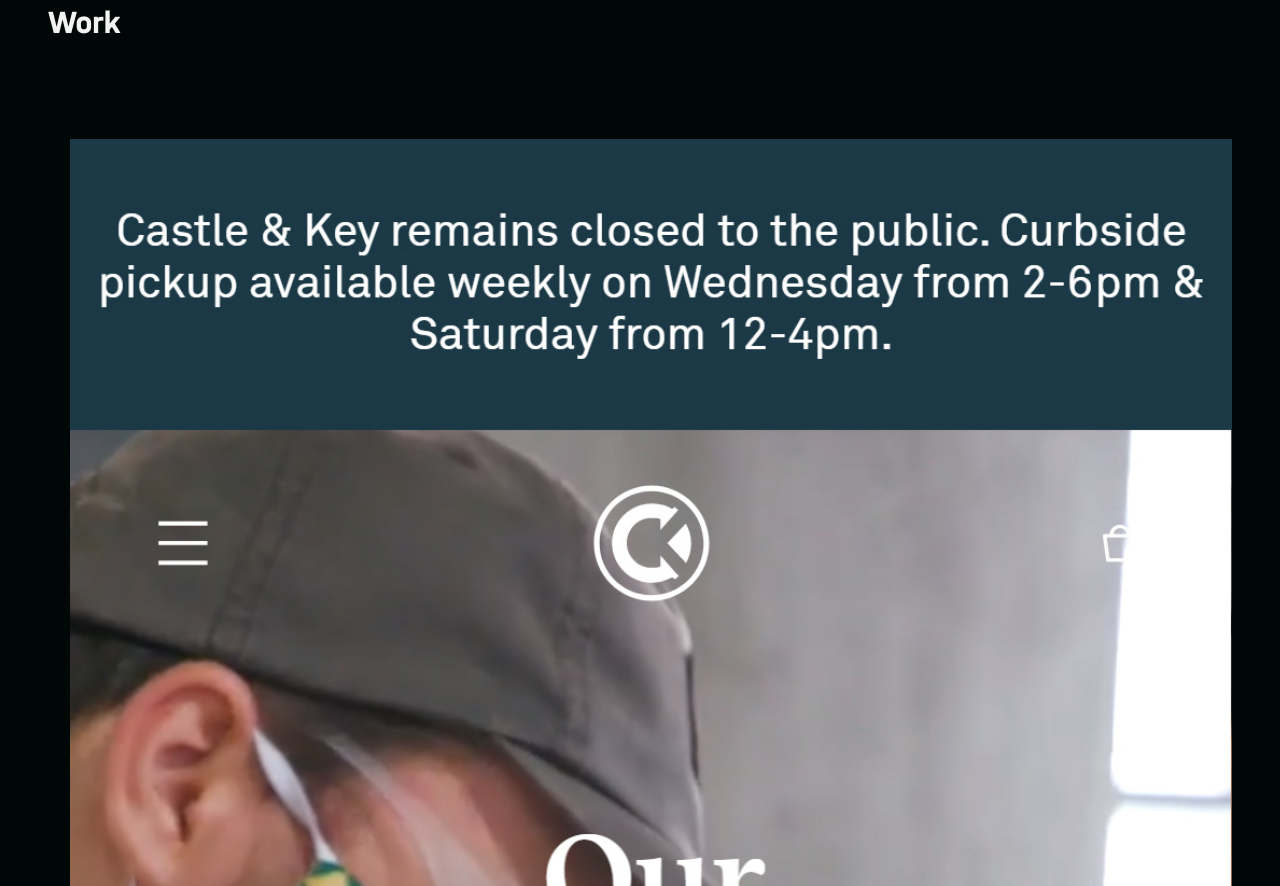
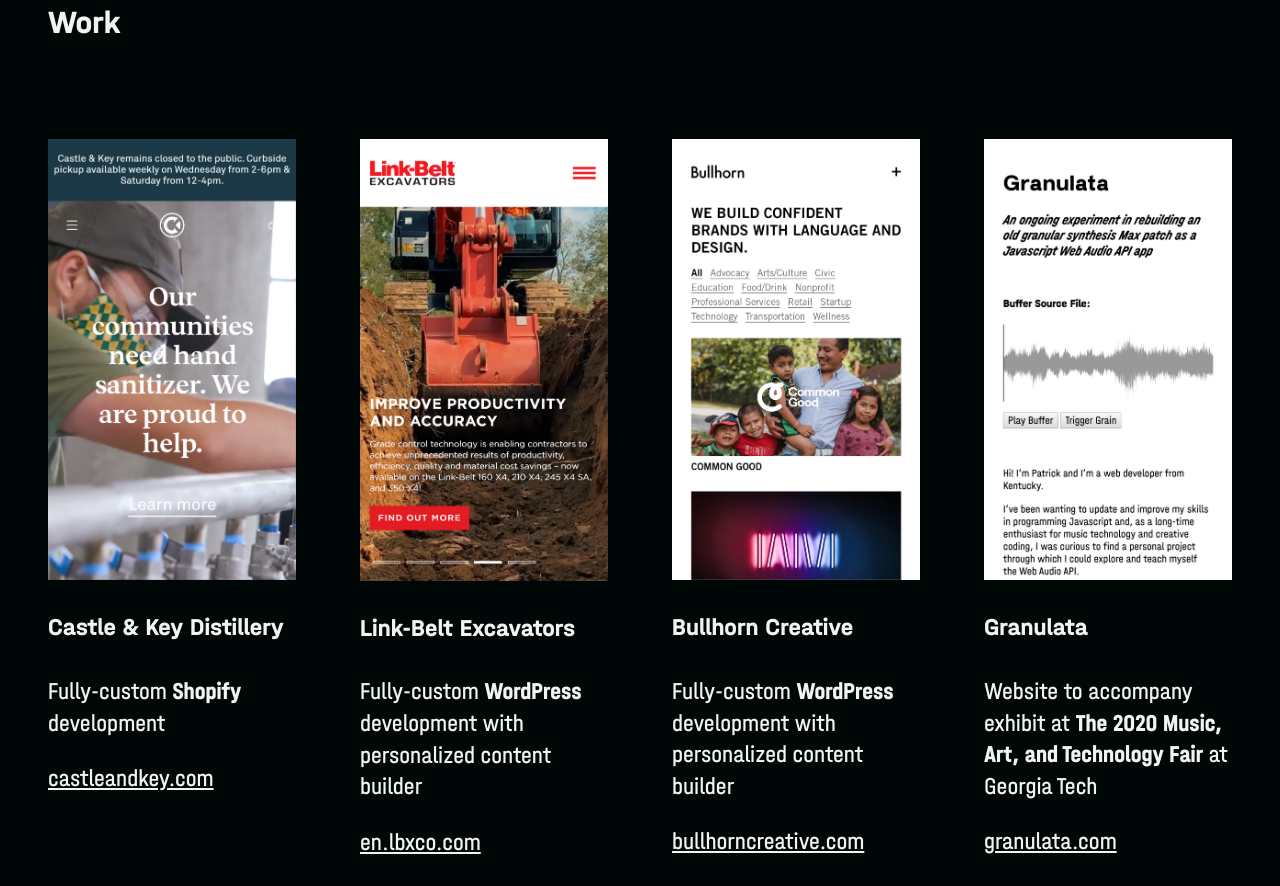
Before and after one commit to trustfulrobot/trustfulrobot, a Gatsby site: page / in a window 1280 px wide. Shown: the part 797-1683 px from the top of the page. Built offline with nearby package versions, Linux system fonts and the light colour scheme; Gatsby itself is replaced by a stand-in of ours.

```diff
--- a/src/pages/index.js
+++ b/src/pages/index.js
@@ -17,88 +17,78 @@
         description
       }
     }
-    allImageSharp {
-      edges {
-        node {
-          id
-          fluid {
-            ...GatsbyImageSharpFluid_withWebp
-          }
-        }
-      }
-    }
     bullhorn_phone: imageSharp(fluid: {originalName: {eq: "bullhorn_phone.jpg"}}) {
-      fluid(maxWidth: 768) {
+      fluid(maxWidth: 768, duotone: { highlight: "#F2F4F3", shadow: "#000807" }) {
         ...GatsbyImageSharpFluid_withWebp
       }
     }
     bullhorn_tablet: imageSharp(fluid: {originalName: {eq: "bullhorn_tablet.jpg"}}) {
-      fluid(maxWidth: 992) {
+      fluid(maxWidth: 992, duotone: { highlight: "#F2F4F3", shadow: "#000807" }) {
         ...GatsbyImageSharpFluid_withWebp
       }
     }
     bullhorn_desktop: imageSharp(fluid: {originalName: {eq: "bullhorn_desktop.jpg"}}) {
-      fluid(maxWidth: 2000) {
+      fluid(maxWidth: 2000, duotone: { highlight: "#F2F4F3", shadow: "#000807" }) {
         ...GatsbyImageSharpFluid_withWebp
       }
     }
     castleandkey_phone: imageSharp(fluid: {originalName: {eq: "castleandkey_phone.jpg"}}) {
-      fluid(maxWidth: 768) {
+      fluid(maxWidth: 768, duotone: { highlight: "#F2F4F3", shadow: "#000807" }) {
         ...GatsbyImageSharpFluid_withWebp
       }
     }
     castleandkey_tablet: imageSharp(fluid: {originalName: {eq: "castleandkey_tablet.jpg"}}) {
-      fluid(maxWidth: 992) {
+      fluid(maxWidth: 992, duotone: { highlight: "#F2F4F3", shadow: "#000807" }) {
         ...GatsbyImageSharpFluid_withWebp
       }
     }
     castleandkey_desktop: imageSharp(fluid: {originalName: {eq: "castleandkey_desktop.jpg"}}) {
-      fluid(maxWidth: 2000) {
+      fluid(maxWidth: 2000, duotone: { highlight: "#F2F4F3", shadow: "#000807" }) {
         ...GatsbyImageSharpFluid_withWebp
       }
     }
     granulata_phone: imageSharp(fluid: {originalName: {eq: "granulata_phone.jpg"}}) {
-      fluid(maxWidth: 768) {
+      fluid(maxWidth: 768, duotone: { highlight: "#F2F4F3", shadow: "#000807" }) {
         ...GatsbyImageSharpFluid_withWebp
       }
     }
     granulata_tablet: imageSharp(fluid: {originalName: {eq: "granulata_tablet.jpg"}}) {
-      fluid(maxWidth: 992) {
+      fluid(maxWidth: 992, duotone: { highlight: "#F2F4F3", shadow: "#000807" }) {
         ...GatsbyImageSharpFluid_withWebp
       }
     }
     granulata_desktop: imageSharp(fluid: {originalName: {eq: "granulata_desktop.jpg"}}) {
-      fluid(maxWidth: 2000) {
+      fluid(maxWidth: 2000, duotone: { highlight: "#F2F4F3", shadow: "#000807" }) {
         ...GatsbyImageSharpFluid_withWebp
       }
     }
     lbx_phone: imageSharp(fluid: {originalName: {eq: "lbx_phone.jpg"}}) {
-      fluid(maxWidth: 768) {
+      fluid(maxWidth: 768, duotone: { highlight: "#F2F4F3", shadow: "#000807" }) {
         ...GatsbyImageSharpFluid_withWebp
       }
     }
     lbx_tablet: imageSharp(fluid: {originalName: {eq: "lbx_tablet.jpg"}}) {
-      fluid(maxWidth: 992) {
+      fluid(maxWidth: 992, duotone: { highlight: "#F2F4F3", shadow: "#000807" }) {
         ...GatsbyImageSharpFluid_withWebp
       }
     }
     lbx_desktop: imageSharp(fluid: {originalName: {eq: "lbx_desktop.jpg"}}) {
-      fluid(maxWidth: 2000) {
+      fluid(maxWidth: 2000, duotone: { highlight: "#F2F4F3", shadow: "#000807" }) {
         ...GatsbyImageSharpFluid_withWebp
       }
     }
     patrickmorrissey_phone: imageSharp(fluid: {originalName: {eq: "patrickmorrissey_phone.jpg"}}) {
-      fluid(maxWidth: 768) {
+      fluid(maxWidth: 768, duotone: { highlight: "#F2F4F3", shadow: "#000807" }) {
         ...GatsbyImageSharpFluid_withWebp
       }
     }
     patrickmorrissey_tablet: imageSharp(fluid: {originalName: {eq: "patrickmorrissey_tablet.jpg"}}) {
-      fluid(maxWidth: 992) {
+      fluid(maxWidth: 992, duotone: { highlight: "#F2F4F3", shadow: "#000807" }) {
         ...GatsbyImageSharpFluid_withWebp
       }
     }
     patrickmorrissey_desktop: imageSharp(fluid: {originalName: {eq: "patrickmorrissey_desktop.jpg"}}) {
-      fluid(maxWidth: 2000) {
+      fluid(maxWidth: 2000, duotone: { highlight: "#F2F4F3", shadow: "#000807" }) {
         ...GatsbyImageSharpFluid_withWebp
       }
     }
@@ -218,59 +208,54 @@
           <div id="worklist">
           <ul>
           <li>
-            <a href="https://castleandkey.com/" target="_blank" rel="noopener noreferrer">
             <section>
               <Img fluid={castleandkey_sources} />
               <div>
                 <h4>Castle & Key Distillery</h4>
                 <p>Fully-custom <strong>Shopify</strong> development</p>
+                <p><a href="https://castleandkey.com/" target="_blank" rel="noopener noreferrer">castleandkey.com</a></p>
               </div>
             </section>
-            </a>
           </li>
           <li>
-            <a href="https://en.lbxco.com/" target="_blank" rel="noopener noreferrer">
             <section>
               <Img fluid={lbx_sources} />
               <div>
                 <h4>Link-Belt Excavators</h4>
                 <p>Fully-custom <strong>WordPress</strong> development with personalized content builder</p>
+                <p><a href="https://en.lbxco.com/" target="_blank" rel="noopener noreferrer">en.lbxco.com</a></p>
               </div>
             </section>
-            </a>
           </li>
           <li>
-            <a href="https://bullhorncreative.com/" target="_blank" rel="noopener noreferrer">
             <section>
               <Img fluid={bullhorn_sources} />
               <div>
                 <h4>Bullhorn Creative</h4>
                 <p>Fully-custom <strong>WordPress</strong> development with personalized content builder</p>
+                <p><a href="https://bullhorncreative.com/" target="_blank" rel="noopener noreferrer">bullhorncreative.com</a></p>
               </div>
             </section>
-            </a>
           </li>
           <li>
-            <a href="https://granulata.com/" target="_blank" rel="noopener noreferrer">
             <section>
               <Img fluid={granulata_sources} />
               <div>
                 <h4>Granulata</h4>
                 <p>Website to accompany exhibit at <strong>The 2020 Music, Art, and Technology Fair</strong> at Georgia Tech</p>
+                <p><a href="https://granulata.com/" target="_blank" rel="noopener noreferrer">granulata.com</a></p>
               </div>
             </section>
-            </a>
           </li>
           <li>
-            <a href="http://patrickmorrissey.com/" target="_blank" rel="noopener noreferrer">
             <section>
+              <Img fluid={patrickmorrissey_sources} />
               <div>
-                  <Img fluid={patrickmorrissey_sources} />
                 <h4>Patrick Morrissey</h4>
                 <p>Personal website with rantings, ravings, and reality tests</p>
+                <p><a href="http://patrickmorrissey.com/" target="_blank" rel="noopener noreferrer">patrickmorrissey.com</a></p>
               </div>
             </section>
-            </a>
           </li>
           </ul>
           </div>
--- a/src/sass/trustfulrobot.scss
+++ b/src/sass/trustfulrobot.scss
@@ -33,6 +33,24 @@
 	background-color: $tr_accent_1;
 	section {
 		margin-bottom: 4em;
+		display: grid;
+		grid-template-columns: minmax(0, 2fr) minmax(0, 3fr);
+		grid-gap: 2rem;
+		font-size: 1.125em;
+		line-height: 1.3;
+	}
+	a, a:visited {
+		color: $tr_white;
+	}
+	h4 {
+		margin-top: 0;
+		font-family: 'HalvarMittelschrift';
+	  font-weight: 700;
+	  font-style: normal;
+	}
+	ul {
+		list-style: none;
+		padding-left: 0;
 	}
 }
 .tr_block__instagram {
@@ -80,3 +98,18 @@
 		}
 	}
 }
+
+@media all and (min-width: $width_desktop_1) {
+	.tr_block__work {
+		section {
+			grid-template-columns: minmax(0, 1fr);
+		}
+	}
+	#worklist {
+		ul {
+			display: grid;
+			grid-template-columns: repeat(4, minmax(0, 1fr));
+			grid-gap: 4rem;
+		}
+	}
+}
```
Lines whose indentation alone changed are shown as unchanged.
